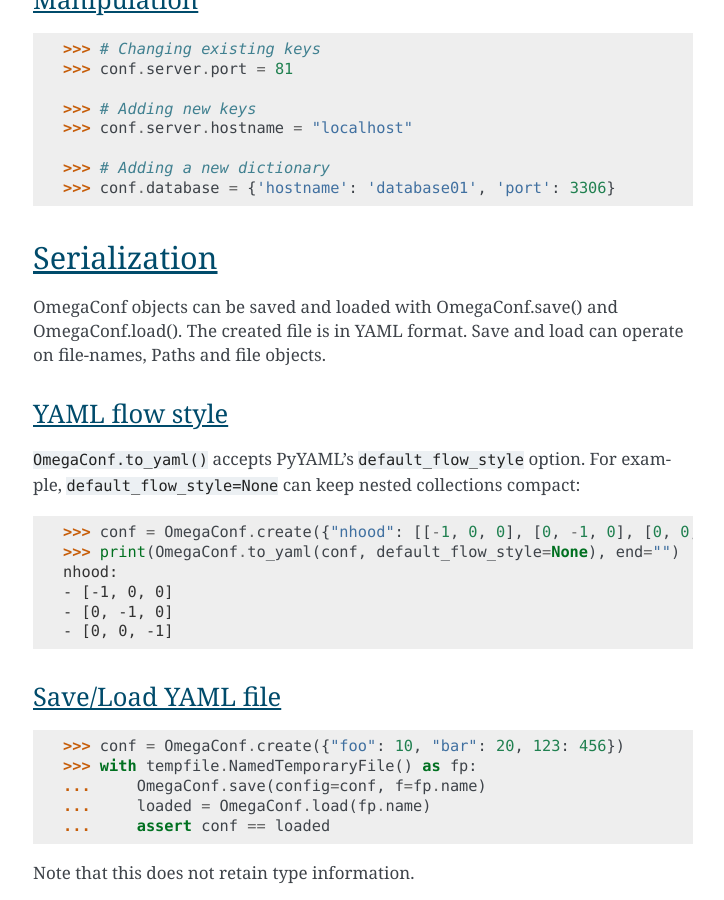
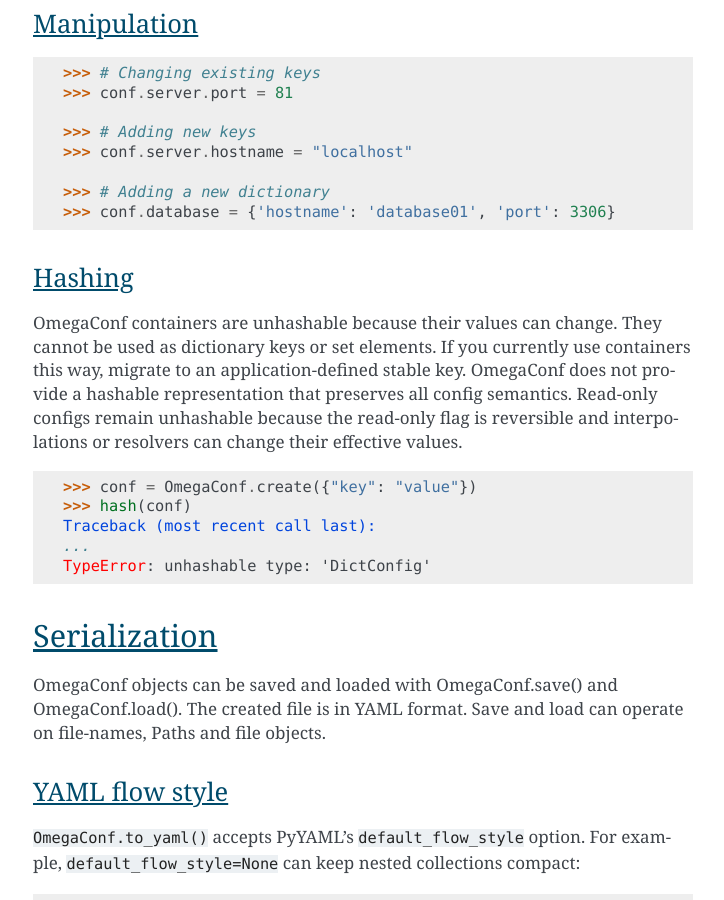
Before and after one commit to omry/omegaconf, a Sphinx documentation site: the page built from docs/source/usage.rst, in a window 1280 px wide and 900 px high, scrolled down 6692 px. Shown: the whole window, without its empty margins (387-1111 px from the left). Built offline with Sphinx 7.4.7, drawn with Linux system fonts in a browser that asks for light colours.

Commit message:
Make OmegaConf containers unhashable (#1359)
Replace the mutable value-based hashes on DictConfig and ListConfig with standard unhashable behavior, matching TupleConfig.

Document the behavior, including read-only configs, and update regression tests and release metadata.

Closes #1333

```diff
--- a/docs/source/usage.rst
+++ b/docs/source/usage.rst
@@ -307,6 +307,25 @@
 
     >>> # Adding a new dictionary
     >>> conf.database = {'hostname': 'database01', 'port': 3306}
+
+
+Hashing
+^^^^^^^
+
+OmegaConf containers are unhashable because their values can change. They
+cannot be used as dictionary keys or set elements. If you currently use
+containers this way, migrate to an application-defined stable key. OmegaConf
+does not provide a hashable representation that preserves all config semantics.
+Read-only configs remain unhashable because the read-only flag is reversible
+and interpolations or resolvers can change their effective values.
+
+.. doctest::
+
+    >>> conf = OmegaConf.create({"key": "value"})
+    >>> hash(conf)
+    Traceback (most recent call last):
+    ...
+    TypeError: unhashable type: 'DictConfig'
 
 
 Serialization
```
Also changed, not shown: 5 other files.
